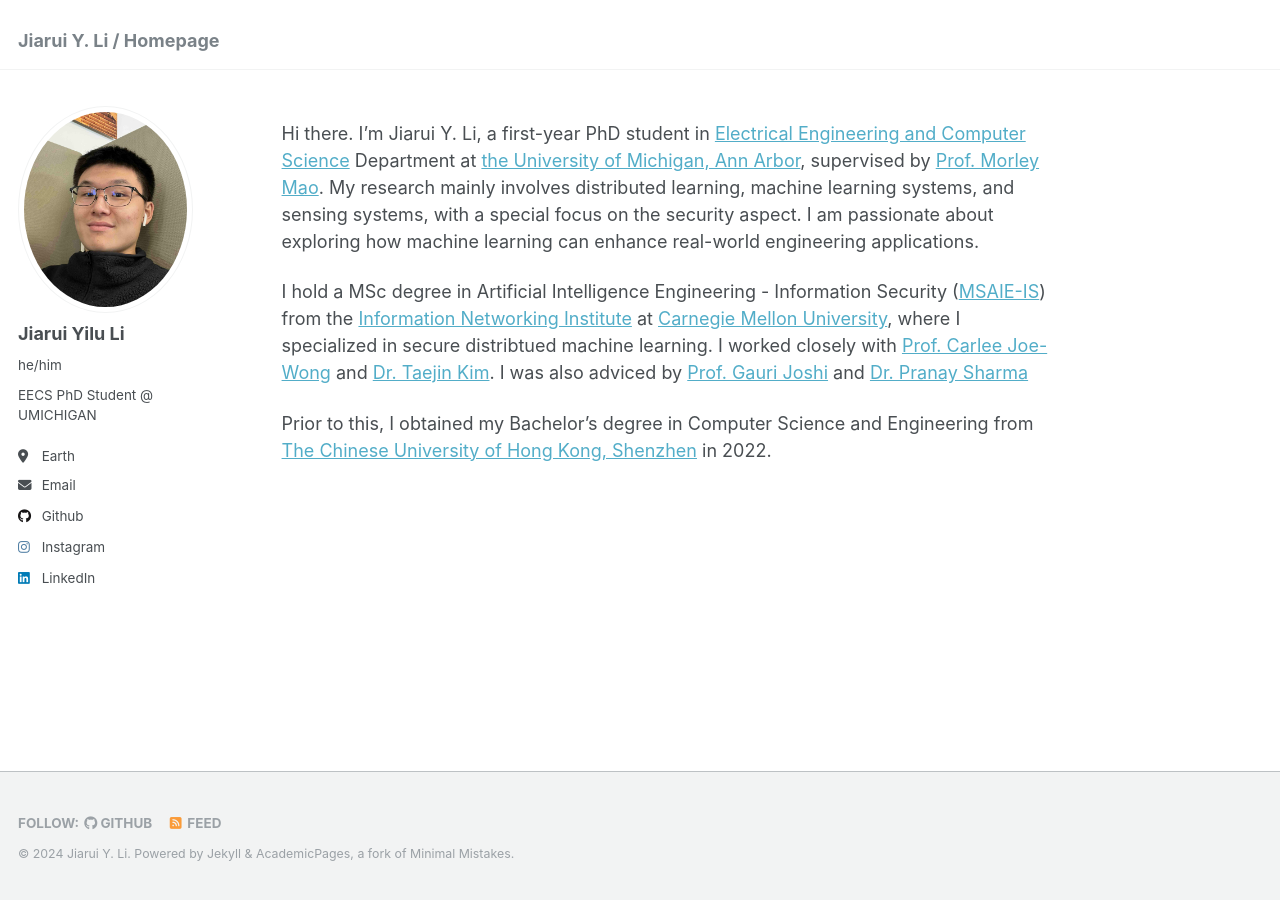
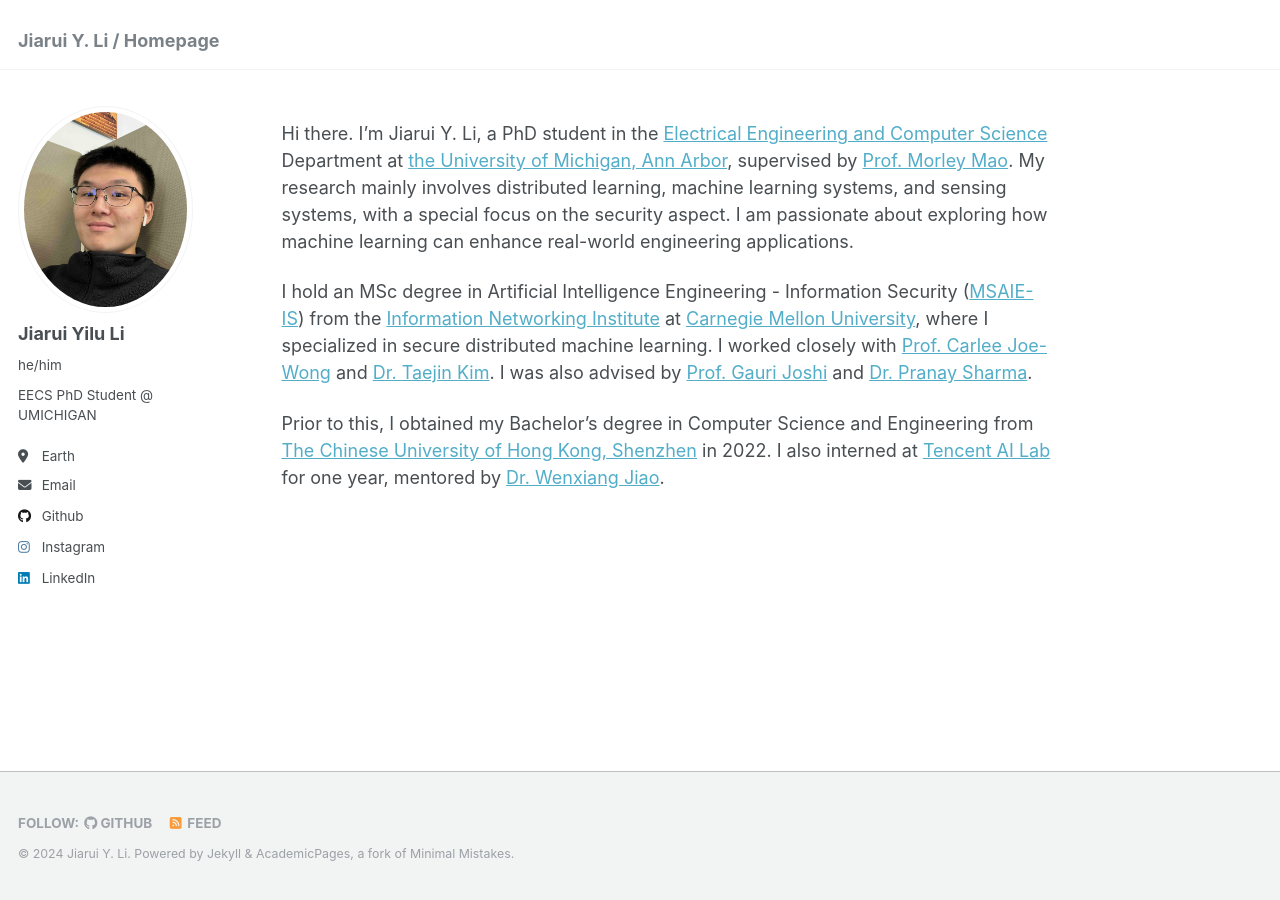
Before and after one commit to yiluli/yiluli.github.io, a Jekyll site: the page built from _pages/about.md, in a window 1280 px wide. Built offline with Jekyll 4.4.1, drawn with Linux system fonts in a browser that asks for light colours.

Commit message:
chord: correct spelling and grammar

```diff
--- a/_pages/about.md
+++ b/_pages/about.md
@@ -7,11 +7,11 @@ redirect_from:
   - /about.html
 ---
 
-Hi there. I'm Jiarui Y. Li, a first-year PhD student in [Electrical Engineering and Computer Science](https://eecs.engin.umich.edu/) Department at [the University of Michigan, Ann Arbor](https://umich.edu/), supervised by [Prof. Morley Mao](https://web.eecs.umich.edu/~zmao/). My research mainly involves distributed learning, machine learning systems, and sensing systems, with a special focus on the security aspect. I am passionate about exploring how machine learning can enhance real-world engineering applications.
+Hi there. I'm Jiarui Y. Li, a PhD student in the [Electrical Engineering and Computer Science](https://eecs.engin.umich.edu/) Department at [the University of Michigan, Ann Arbor](https://umich.edu/), supervised by [Prof. Morley Mao](https://web.eecs.umich.edu/~zmao/). My research mainly involves distributed learning, machine learning systems, and sensing systems, with a special focus on the security aspect. I am passionate about exploring how machine learning can enhance real-world engineering applications.
 
-I hold a MSc degree in Artificial Intelligence Engineering - Information Security ([MSAIE-IS](https://www.cmu.edu/ini/academics/msaie-is/index.html)) from the [Information Networking Institute](https://www.cmu.edu/ini/) at [Carnegie Mellon University](https://www.cmu.edu/), where I specialized in secure distribtued machine learning. I worked closely with [Prof. Carlee Joe-Wong](https://www.andrew.cmu.edu/user/cjoewong/) and [Dr. Taejin Kim](https://scholar.google.com/citations?user=4JfT_E4AAAAJ&hl=en). I was also adviced by [Prof. Gauri Joshi](https://www.andrew.cmu.edu/user/gaurij/) and [Dr. Pranay Sharma](https://sites.google.com/view/pranay-sharma/home)
+I hold an MSc degree in Artificial Intelligence Engineering - Information Security ([MSAIE-IS](https://www.cmu.edu/ini/academics/msaie-is/index.html)) from the [Information Networking Institute](https://www.cmu.edu/ini/) at [Carnegie Mellon University](https://www.cmu.edu/), where I specialized in secure distributed machine learning. I worked closely with [Prof. Carlee Joe-Wong](https://www.andrew.cmu.edu/user/cjoewong/) and [Dr. Taejin Kim](https://scholar.google.com/citations?user=4JfT_E4AAAAJ&hl=en). I was also advised by [Prof. Gauri Joshi](https://www.andrew.cmu.edu/user/gaurij/) and [Dr. Pranay Sharma](https://sites.google.com/view/pranay-sharma/home).
 
-Prior to this, I obtained my Bachelor's degree in Computer Science and Engineering from [The Chinese University of Hong Kong, Shenzhen](https://www.cuhk.edu.cn/en) in 2022.
+Prior to this, I obtained my Bachelor's degree in Computer Science and Engineering from [The Chinese University of Hong Kong, Shenzhen](https://www.cuhk.edu.cn/en) in 2022. I also interned at [Tencent AI Lab](https://ai.tencent.com/ailab/en/index) for one year, mentored by [Dr. Wenxiang Jiao](https://wxjiao.github.io/).
 
 <!-- My academic journey has been driven by a curiosity to understand and innovate in the field of machine learning, particularly in its applications to decision making and systems engineering. -->
 
```
